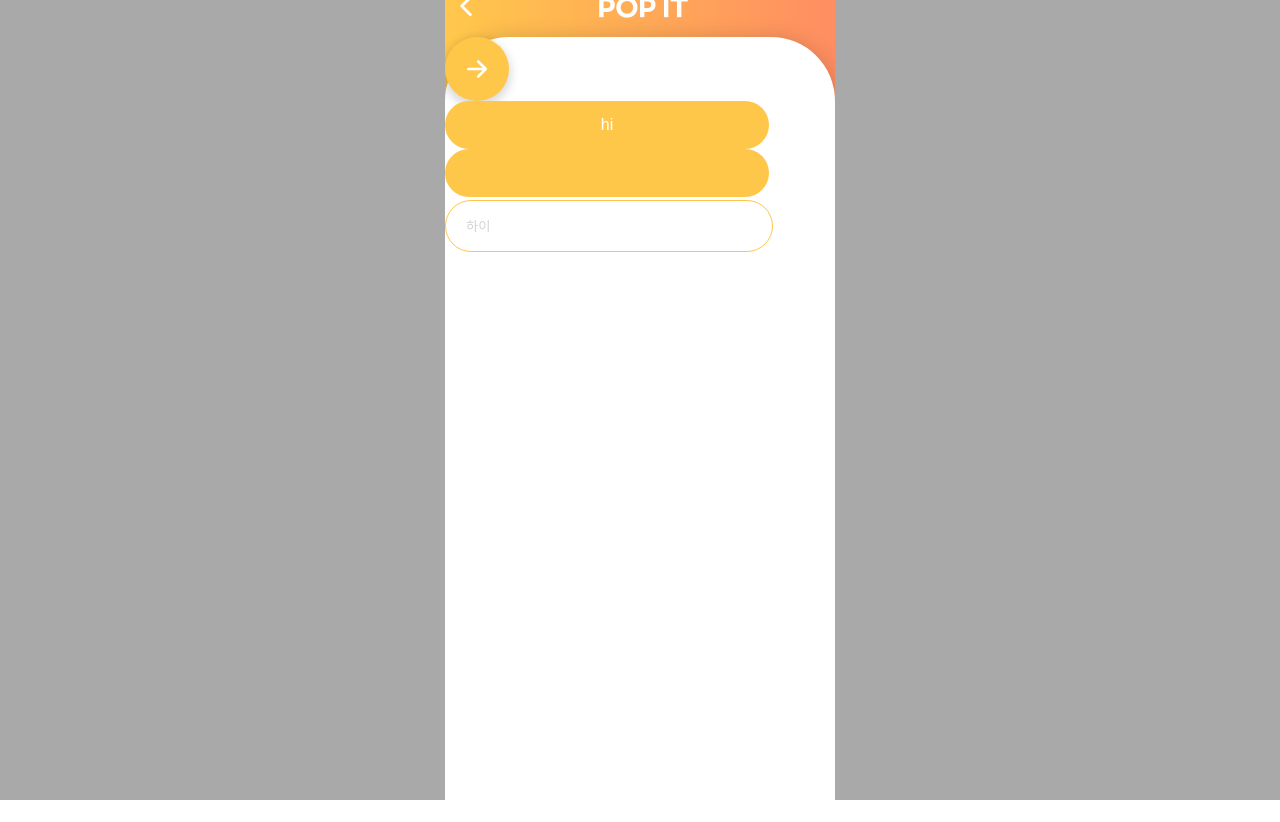
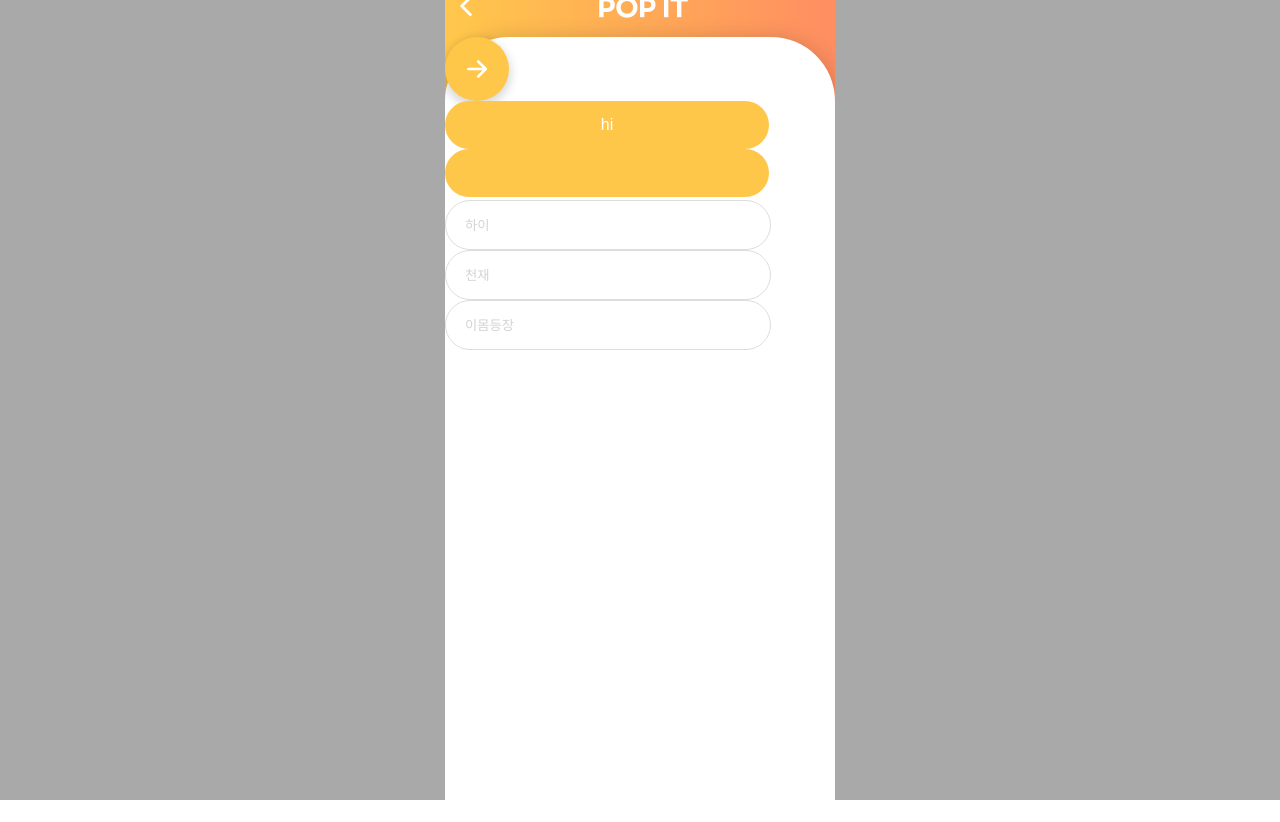
Before and after one commit to Likelion-Inha-10/inha-hackathon-popit-fe, a React (Create React App) app: page / in a window 1280 px wide. Built offline with nearby package versions, Linux system fonts and the light colour scheme.

Commit message:
feat: Input 컴포넌트 추가

```diff
--- a/src/App.js
+++ b/src/App.js
@@ -18,7 +18,9 @@
           <CircleButton />
           <Button>hi</Button>
           <Button></Button>
-          <Input type="text" placeholder="하이"></Input>
+          <Input type="text" placeholder="하이" />
+          <Input type="text" placeholder="천재" />
+          <Input type="text" placeholder="이몸등장" />
         </RoundBox>
       </Layout>
     </>
--- a/src/assets/theme/index.jsx
+++ b/src/assets/theme/index.jsx
@@ -7,6 +7,7 @@
     black: "#000000",
     green: "#34BA05",
     white: "#FFFFFF",
+    gray: "#DDDDDD",
   },
 };
 //carrier/src/assets/theme/index.jsx 참고!!
--- a/src/popit-ui/CircleButton/index.jsx
+++ b/src/popit-ui/CircleButton/index.jsx
@@ -30,7 +30,7 @@
 export default CircleButton;
 
 /*사용법
-plus 추가시 plus모양으로 바뀜.
-아무것도 입력하지 않으면 -> (화살표) 모양임.
-color=""로 색을 지정해줄 수 있음
+1. plus 잔딜시 plus모양으로 바뀜.
+2. 아무것도 입력하지 않으면 -> (화살표) 모양임.
+3. color=""로 색을 지정해줄 수 있음
 */
--- a/src/popit-ui/FirstHeader/index.jsx
+++ b/src/popit-ui/FirstHeader/index.jsx
@@ -46,6 +46,6 @@
 export default FirstHeader;
 
 /* 사용법
-props중 back입력시 뒤로가기버튼 활성화
-popit입력시 popit이라는 중앙 로고 활성화
+1. back 전달시 뒤로가기 버튼 활성화
+2. popit 전달시 popit이라는 중앙 로고 활성화
 */
--- a/src/popit-ui/Input/index.jsx
+++ b/src/popit-ui/Input/index.jsx
@@ -1,22 +1,57 @@
 import styled from "styled-components";
+import React, { useState } from "react";
+import Margin from "../Margin";
+import Flex from "../Flex";
+import { BsCheck2 } from "react-icons/bs";
 
-const StyledInput = styled.input`
-  width: 304px;
+const Wrapper = styled(Flex)`
+  background-color: white;
+  width: 324px;
   height: 48px;
   border-radius: 50px;
-  padding-left: 20px;
-  border: 1px solid ${(props) => props.borderColor || props.theme.colors.main};
 
+  border: 1px solid
+    ${(props) =>
+      props.typing ? props.theme.colors.main : props.theme.colors.gray};
+`;
+
+const Container = styled(Flex)`
+  width: 290px;
+  height: 24px;
+`;
+const StyledInput = styled.input`
+  width: 260px;
+  outline: 0;
+  border: none;
   ::placeholder {
     color: lightgrey;
-  }
-
-  :focus {
-    border: 1px solid props.theme.colors.orange;
   }
 `;
 
 const Input = (props) => {
-  return <StyledInput placeholder={props.placeholder}></StyledInput>;
+  const [typing, setTyping] = useState(false);
+
+  const BorderColor = (e) => {
+    setTyping(true);
+  };
+  return (
+    <Wrapper typing={typing} justify="center" align="center">
+      <Container justify="space-between" align="center">
+        <StyledInput onInput={BorderColor} placeholder={props.placeholder} />
+        {typing ? (
+          <BsCheck2 size="25" color="#FFC74A" />
+        ) : (
+          <Margin height="50px" width="50px" />
+        )}
+      </Container>
+    </Wrapper>
+  );
 };
 export default Input;
+
+/* 사용법
+1. borderColor="" -> 테두리 색 변경
+
+(미완성임.
+  의문: 입력값이 유효한지 검사가 필요한가?
+  */
```
Also changed, not shown: src/popit-ui/Button/index.jsx (+5 -4 lines), src/popit-ui/Flex/index.jsx (+7 -0 lines).
